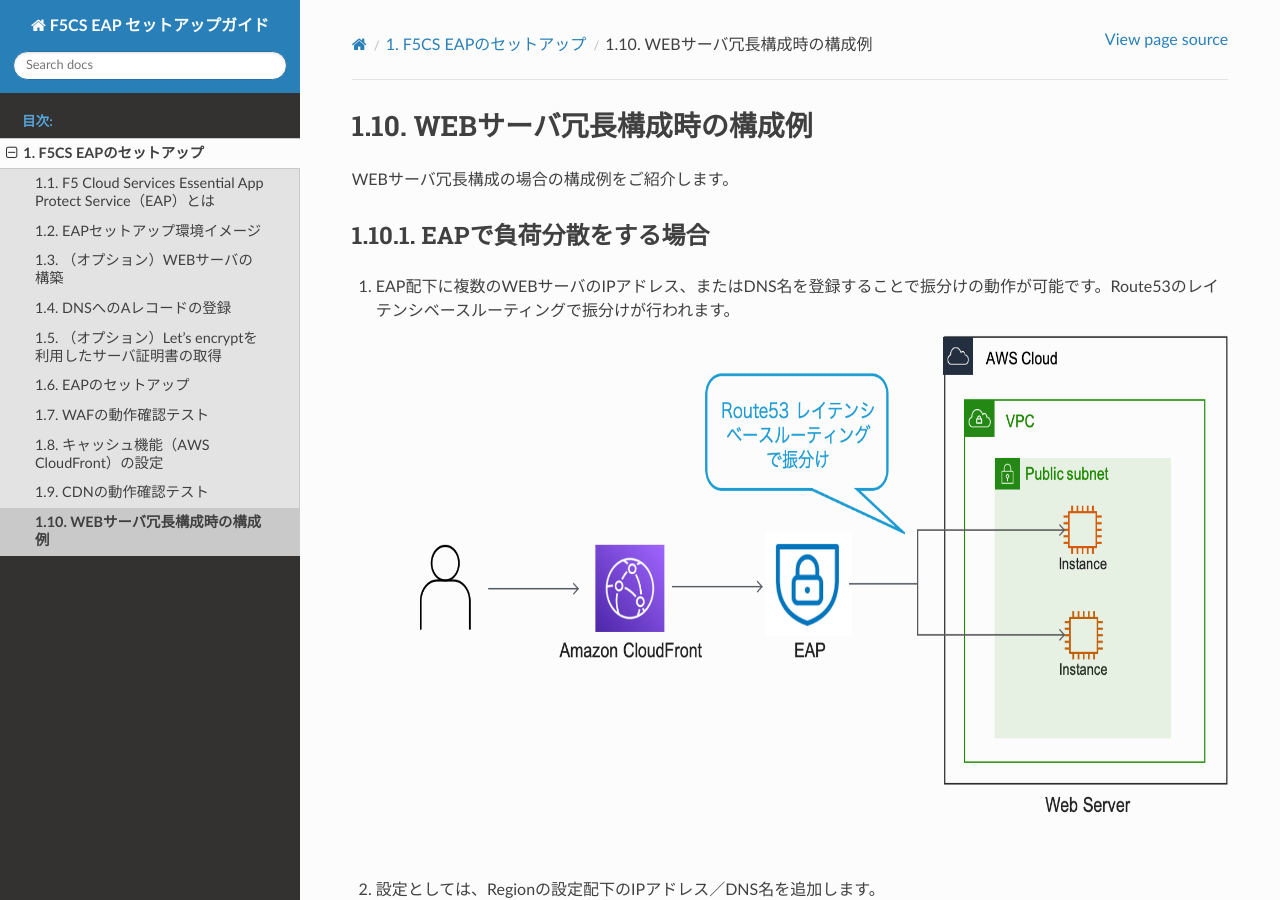
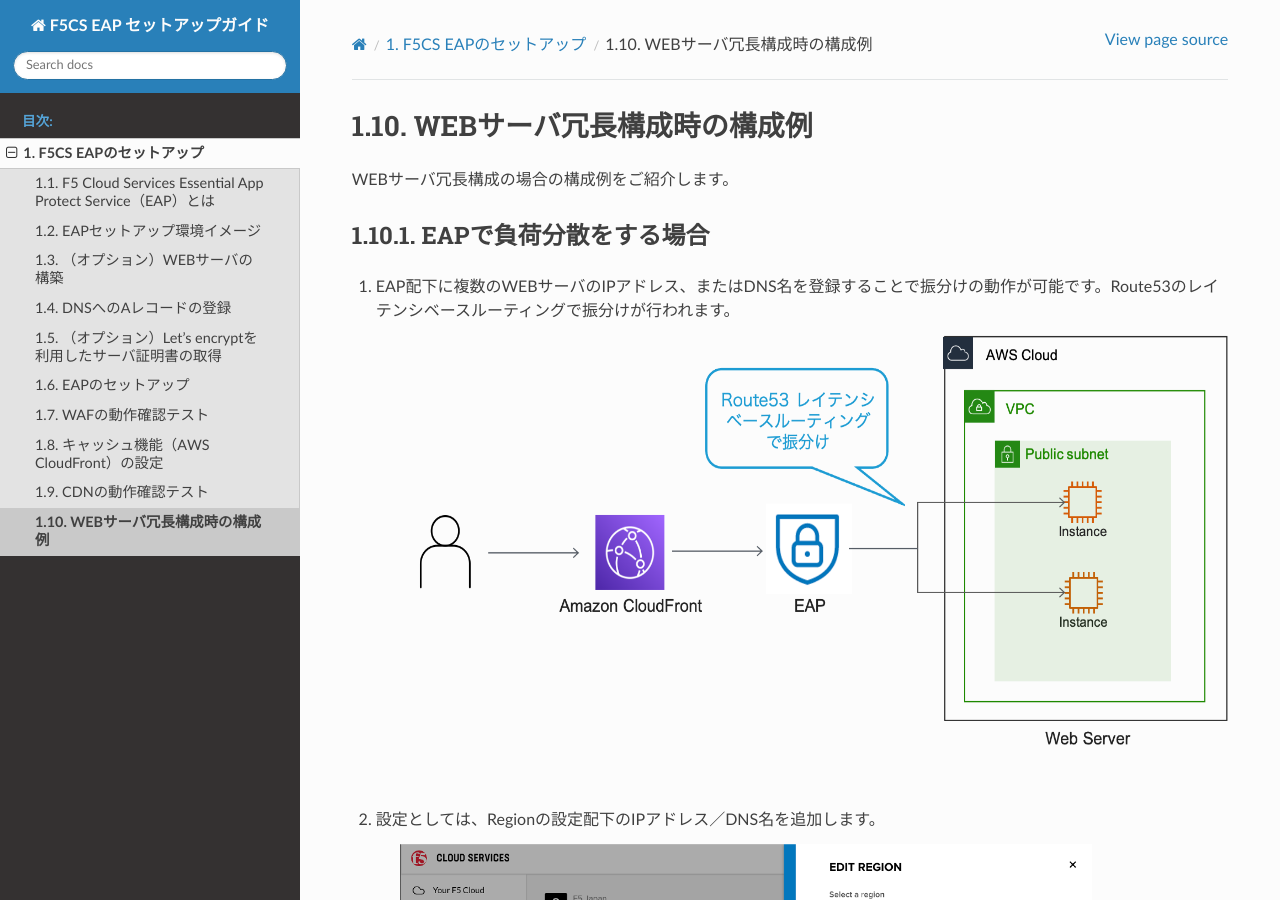
Before and after one commit to BeF5/f5j-easy-setup-eap, a Sphinx documentation site: the page built from docs/content1/module10/module10.rst, in a window 1280 px wide and 900 px high. Built offline with Sphinx 7.4.7 and the Read the Docs theme 2.0.0, drawn with Linux system fonts in a browser that asks for light colours.

Commit message:
1.1、 1.10変更

```diff
--- a/docs/content1/module01/module01.rst
+++ b/docs/content1/module01/module01.rst
@@ -32,7 +32,7 @@
         | シグネチャ、IPレピュテーションDBなどはF5側で更新。", "お手軽にすぐにWAFをご利用されたいケース"
         "| Silverline
         | `Web Application Firewall<https://www.f5.com/ja_jp/products/security/silverline/web-application-firewall>`__", "| WAFのマネージド・サービス。
-        "| 24時間365日F5のSOCチームにて運用。", "WAFの専門家に運用を任されたいケース"
+        | 24時間365日F5のSOCチームにて運用。", "WAFの専門家に運用を任されたいケース"
         "`F5 Advanced Web Application Firewall<https://www.f5.com/ja_jp/products/security/advanced-waf>`__ ", "| オンプレ、プラベートクラウド、パブリッククラウドなど
         | 場所を問わずご利用可能なアプライアンス型WAF。", "| BIG-IP LTMにアドオンされたいケース
         | 自社で柔軟にWAFを運用されたいケース"
--- a/docs/content1/module10/module10.rst
+++ b/docs/content1/module10/module10.rst
@@ -9,7 +9,7 @@
 #. EAP配下に複数のWEBサーバのIPアドレス、またはDNS名を登録することで振分けの動作が可能です。Route53のレイテンシベースルーティングで振分けが行われます。
 
     .. image:: images/mod10-1.png
-        :scale: 70%
+        :scale: 60%
     |
 #. 設定としては、Regionの設定配下のIPアドレス／DNS名を追加します。
 
@@ -23,7 +23,7 @@
 #. ALBでWEBサーバの負荷分散をしているケースにもEAPを適用可能です。登録時はALBのエイリアスレコードでDNS設定し、EAPデプロイ時にEAPから払い出されたCNAMEでDNSレコードを書換えます。
 
     .. image:: images/mod10-3.png
-        :scale: 70%
+        :scale: 60%
     |
 #. EAPデプロイ後、ALBの登録は名前解決後のIPアドレスで登録されてしまうので、Regionの設定配下のIPアドレスをALBのDNS名に変更します。
 
@@ -37,5 +37,5 @@
 #. EAPの他に、`F5CSのDNS Load Balancerサービス <https://clouddocs.f5.com/cloud-services/latest/f5-cloud-services-GSLB-About.html>`__ をご利用頂くことでも負荷分散がです。EAP配下にF5CS DNSLBのDNS名を登録することで連携が可能となります。
 
     .. image:: images/mod10-5.png
-        :scale: 70%
+        :scale: 60%
     |
```
